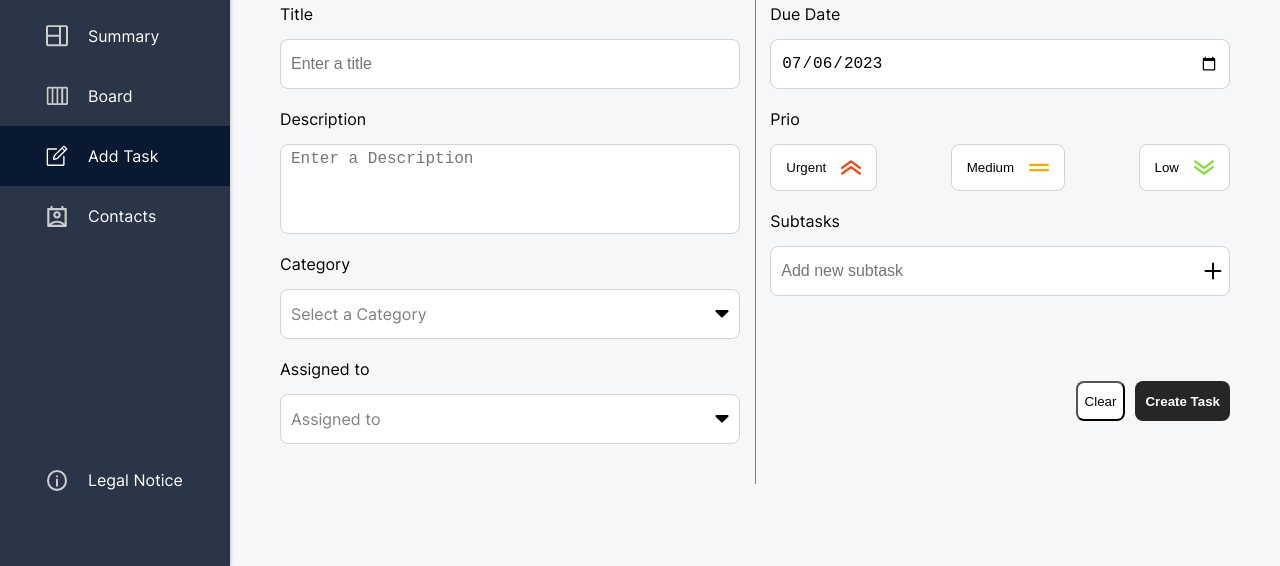
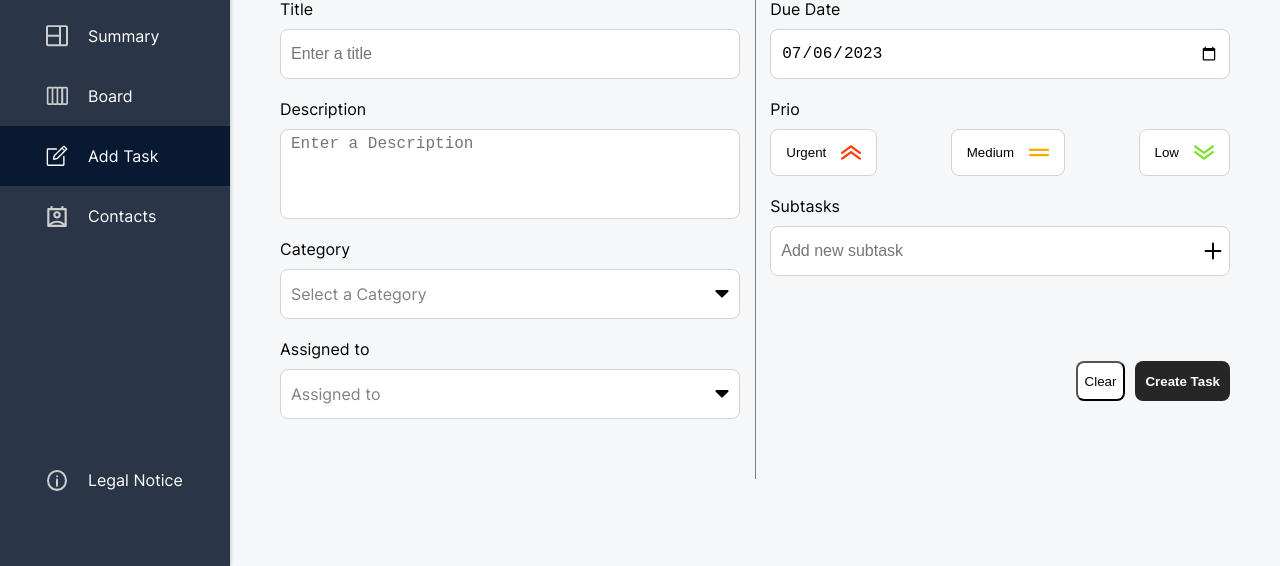
Before and after one commit to PhilippGrabowski/New_Join, a website: page Join/add-task.html in a window 1280 px wide. Shown: the part 234-800 px from the top of the page. Drawn offline with nearby package versions, Linux system fonts and the light colour scheme; no server answers; files whose address does not match are found by name; a web font is replaced by a local one.

Commit message:
window size adjustments

```diff
--- a/Join/src/css/add-task/style.css
+++ b/Join/src/css/add-task/style.css
@@ -15,7 +15,7 @@ body {
     width: calc(100vw - 230px);
     height: 100%;
     padding: 30px;
-    padding-top: 70px !important;
+    padding-top: 65px !important;
     gap: 40px;
 }
 
@@ -43,7 +43,7 @@ body {
     width: 32px;
     height: 32px;
     position: absolute;
-    top: 44px;
+    top: 39px;
     right: 30px;
 }
 
@@ -187,7 +187,7 @@ body {
     margin-top: 20px;
     display: flex;
     flex-direction: column;
-    gap: 15px;
+    gap: 10px;
     font-size: 16px;
 }
 
@@ -374,7 +374,7 @@ body {
 .plus-icon {
     position: absolute;
     right: 5px;
-    top: 48px;
+    top: 43px;
 }
 
 .category-dropdown-div {
```
Also changed, not shown: Join/src/js/add-task/script.js (+1 -6 lines).
